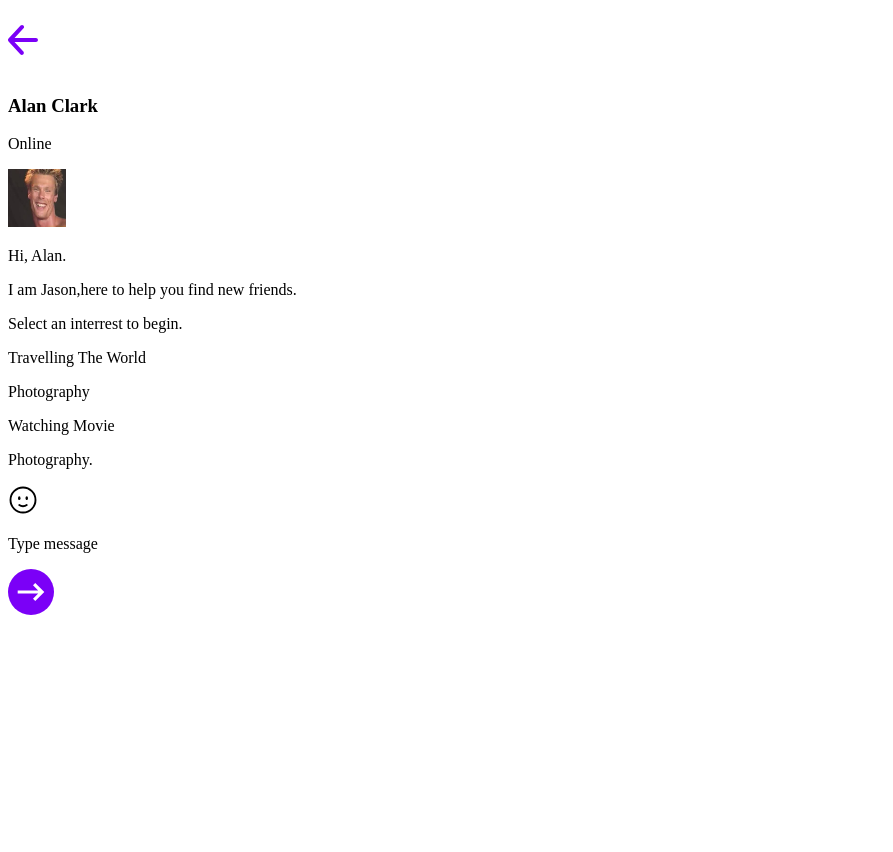
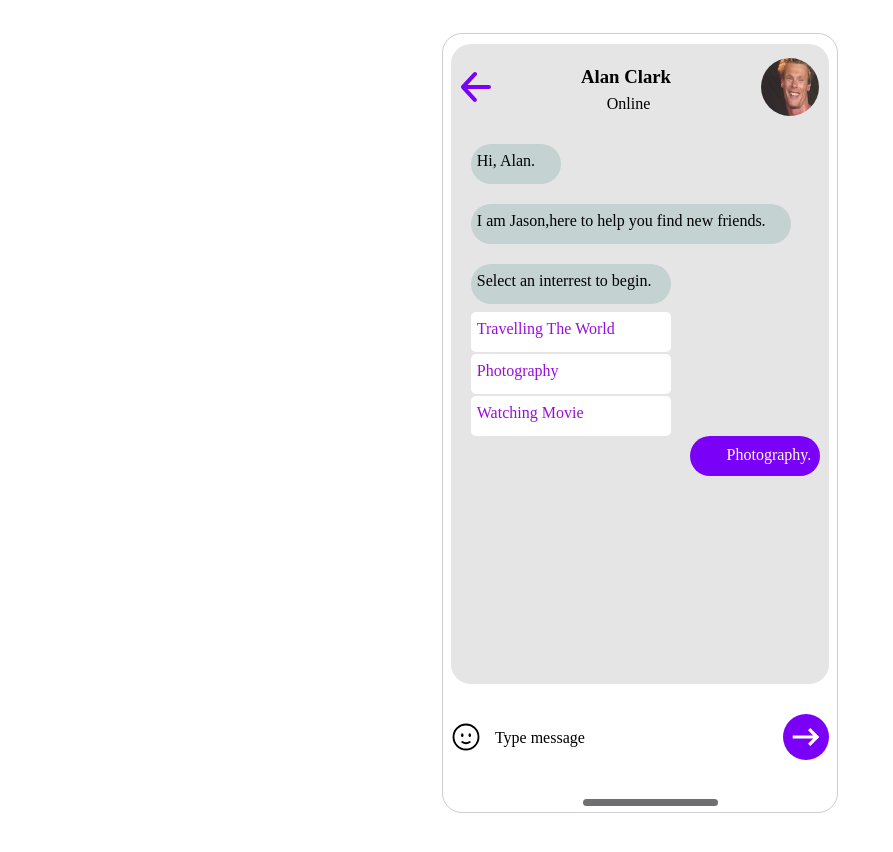
Before and after one commit to komcharnok/ccst-hw3, a plain HTML site: page index.html in a window 1280 px wide. Shown: the whole page, without its empty margins (0-893 px from the left). Before the commit the page ends 800 px from the top, so only its background shows below. Drawn offline with Linux system fonts and the light colour scheme; files that its build step writes are made by us from their sources; the site is published under a folder, as on GitHub Pages, so addresses that start at the root find nothing.

Commit message:
Update index.html

```diff
--- a/index.html
+++ b/index.html
@@ -5,7 +5,7 @@
     <meta charset="UTF-8">
     <meta name="viewport" content="width=device-width, initial-scale=1.0">
     <title>Document</title>
-    <link rel="stylesheet" type="text/css" href="/hw_3/style.css" />
+    <link rel="stylesheet" type="text/css" href="style.css" />
 
 </head>
 
```
